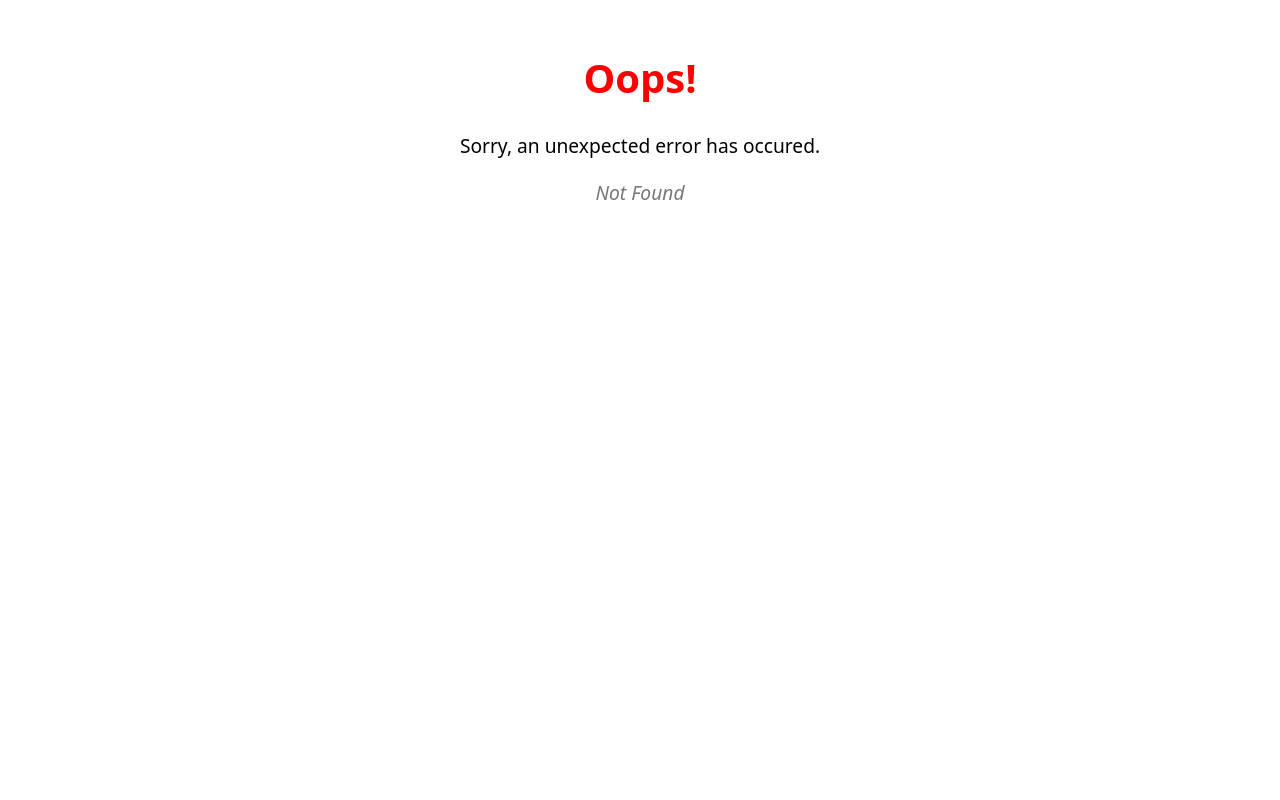
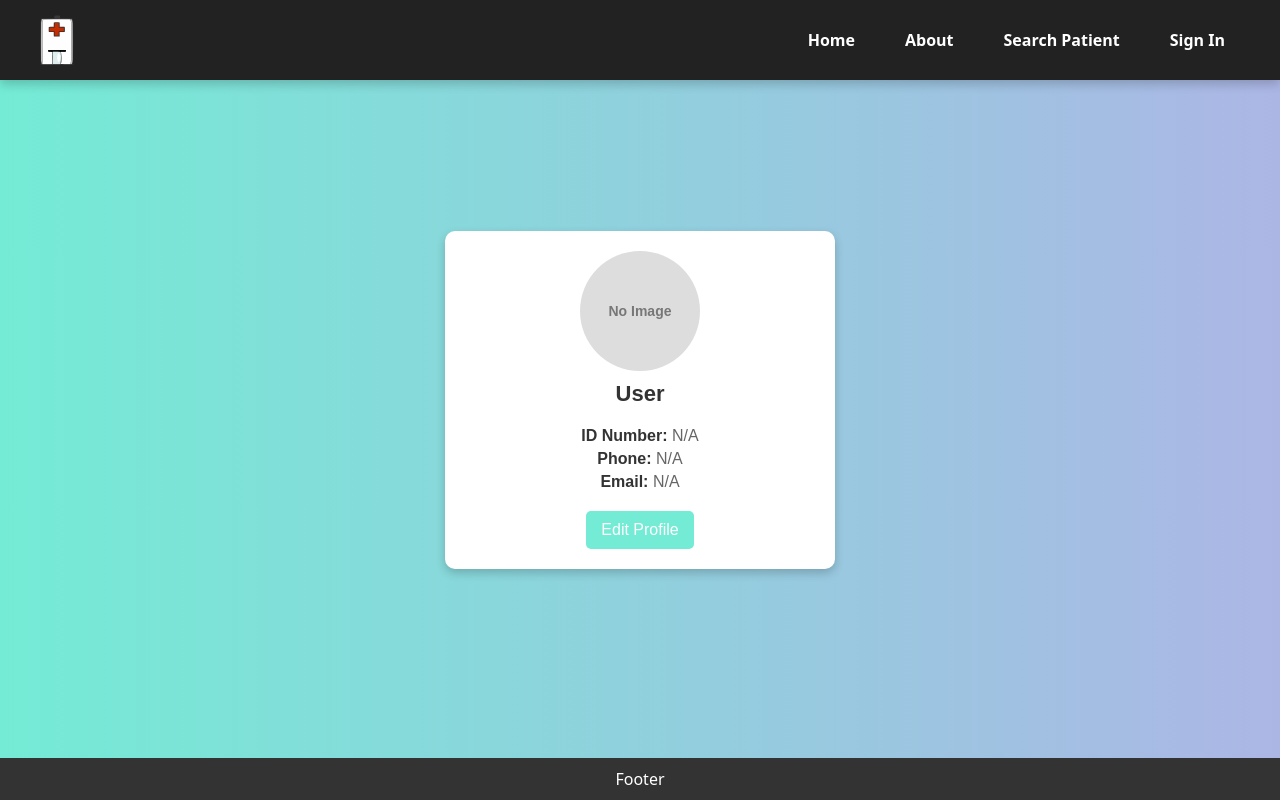
Before and after one commit to RushiJ28/medical_portal, a React (Vite) app in the folder frontend/: page /profile in a window 1280 px wide. Before the commit this address had no page. Built offline with nearby package versions, Linux system fonts and the light colour scheme.

Commit message:
created profile tab

```diff
--- /dev/null
+++ b/frontend/src/components/Profile/Profile.css
@@ -0,0 +1,87 @@
+/* Main Profile Container */
+.profile-container {
+  display: flex;
+  justify-content: center;
+  align-items: center;
+  height: 100vh;
+  background: linear-gradient(to right, #74ebd5, #acb6e5);
+}
+
+/* Profile Card */
+.profile-card {
+  width: 350px;
+  padding: 20px;
+  background: white;
+  border-radius: 10px;
+  box-shadow: 0 4px 10px rgba(0, 0, 0, 0.2);
+  text-align: center;
+  font-family: "Arial", sans-serif;
+}
+
+/* Profile Image */
+.profile-image {
+  width: 120px;
+  height: 120px;
+  border-radius: 50%;
+  border: 4px solid #74ebd5;
+  object-fit: cover;
+  margin-bottom: 10px;
+}
+
+/* Default Image Placeholder */
+.default-profile {
+  width: 120px;
+  height: 120px;
+  border-radius: 50%;
+  background: #ddd;
+  display: flex;
+  align-items: center;
+  justify-content: center;
+  font-size: 14px;
+  font-weight: bold;
+  color: #777;
+  margin: auto;
+}
+
+/* User Name */
+h2 {
+  margin-top: 10px;
+  font-size: 22px;
+  color: #333;
+}
+
+/* Profile Details */
+.profile-detail {
+  font-size: 16px;
+  color: #666;
+  margin: 5px 0;
+}
+
+.profile-detail span {
+  font-weight: bold;
+  color: #333;
+}
+
+/* Edit Button */
+.edit-btn {
+  background: #74ebd5;
+  color: white;
+  border: none;
+  padding: 10px 15px;
+  font-size: 16px;
+  border-radius: 5px;
+  cursor: pointer;
+  margin-top: 15px;
+  transition: 0.3s;
+}
+
+.edit-btn:hover {
+  background: #57c3a7;
+}
+
+/* Responsive Design */
+@media (max-width: 600px) {
+  .profile-card {
+    width: 90%;
+  }
+}
--- /dev/null
+++ b/frontend/src/components/Profile/Profile.jsx
@@ -0,0 +1,34 @@
+import { useSelector } from "react-redux";
+import "./Profile.css";
+
+const Profile = () => {
+  const userSelector = useSelector((state) => state.user);
+  const imageSrc = localStorage.getItem("image");
+
+  return (
+    <div className="profile-container">
+      <div className="profile-card">
+        {imageSrc ? (
+          <img className="profile-image" src={imageSrc} alt="Profile" />
+        ) : (
+          <div className="default-profile">No Image</div>
+        )}
+
+        <h2>{userSelector?.username || "User"}</h2>
+        <p className="profile-detail">
+          <span>ID Number:</span> {userSelector?.idnumber || "N/A"}
+        </p>
+        <p className="profile-detail">
+          <span>Phone:</span> {userSelector?.phone || "N/A"}
+        </p>
+        <p className="profile-detail">
+          <span>Email:</span> {userSelector?.email || "N/A"}
+        </p>
+
+        <button className="edit-btn">Edit Profile</button>
+      </div>
+    </div>
+  );
+};
+
+export default Profile;
--- a/frontend/src/main.jsx
+++ b/frontend/src/main.jsx
@@ -8,6 +8,7 @@ import RegisterPatient from "./pages/RegisterPatient/RegisterPatient.jsx";
 import { createBrowserRouter, RouterProvider } from "react-router-dom";
 import RegisterDoctor from "./pages/RegisterDoctor/RegisterDoctor.jsx";
 import SearchDoctor from "./pages/SearchDoctor/SearchDoctor.jsx";
+import Profile from "./components/Profile/Profile.jsx";
 import Error from "./components/Error/Error.jsx";
 import Layout from "./Layout.jsx";
 import AdminPanel from "./pages/AdminPanel/AdminPanel.jsx";
@@ -22,6 +23,7 @@ const router = createBrowserRouter([
       { path: "/", element: <App /> },
       { path: "/about", element: <About /> },
       { path: "/searchpatient", element: <SearchPatient /> },
+      { path: "/profile", element: <Profile /> },
       { path: "/signin", element: <Signin /> },
       { path: "/registerpatient", element: <RegisterPatient /> },
       { path: "/registerdoctor", element: <RegisterDoctor /> },
```
